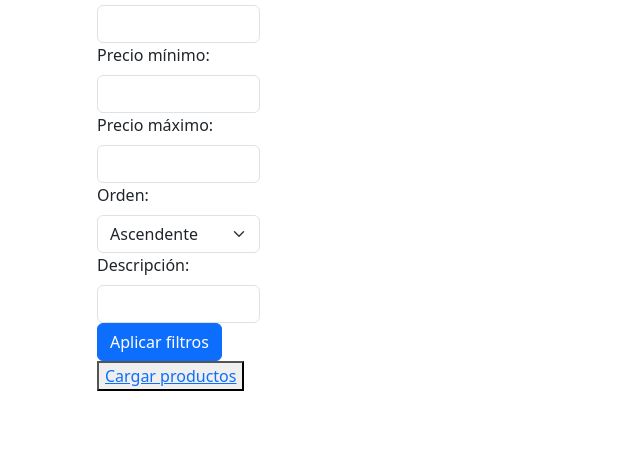
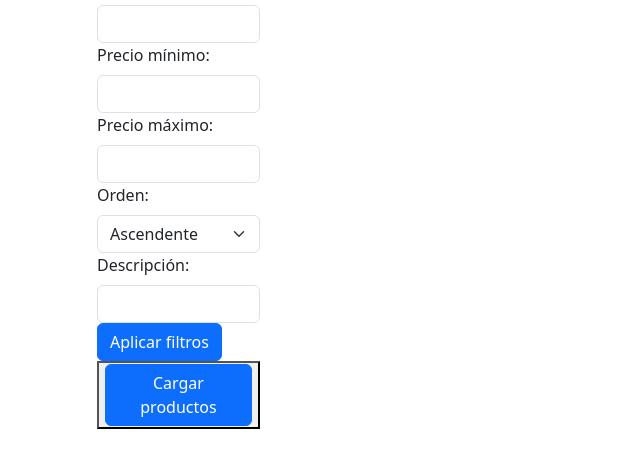
Before and after one commit to Lales38/TP_integrador, a website: page public/showProductos.html in a window 1280 px wide. Shown: the part 98-566 px from the top of the page, without its empty margins (0-640 px from the left). Drawn offline with nearby package versions, Linux system fonts and the light colour scheme; no server answers.

Commit message:
boton carga producto

```diff
--- a/public/showProductos.html
+++ b/public/showProductos.html
@@ -78,7 +78,7 @@
               class="btn btn-primary"
             />
           </form>
-          <button><a href="./cargarProductos.html">Cargar productos</a></button>
+          <button><a class="btn btn-primary" href="./cargarProductos.html">Cargar productos</a></button>
         </aside>
         <section></section>
       </div>
```
